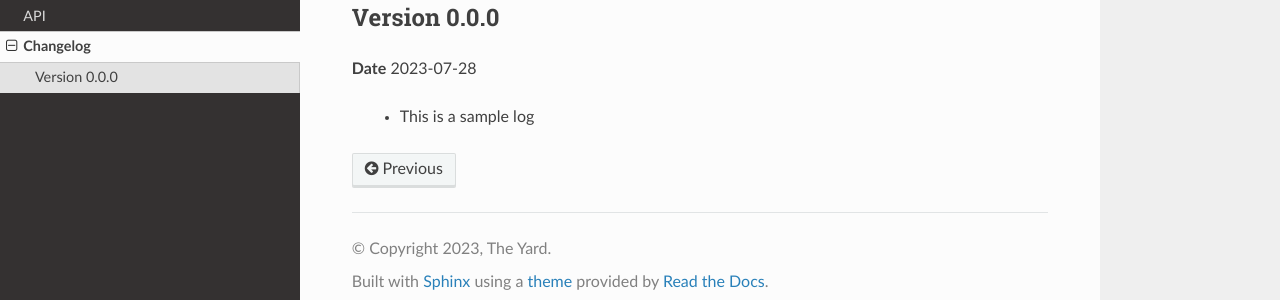
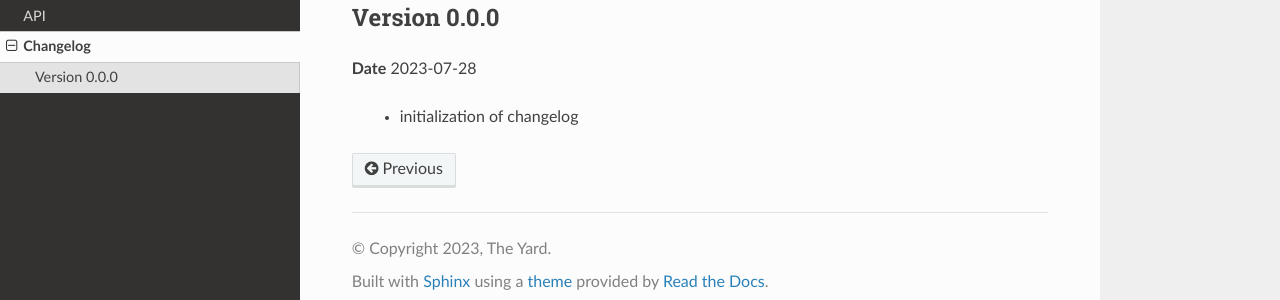
Before and after one commit to The-Yard/docs, a Sphinx documentation site: the page built from docs/source/changelog.rst, in a window 1280 px wide. Shown: the part 159-459 px from the top of the page. Built offline with Sphinx 7.4.7 and the Read the Docs theme 2.0.0, drawn with Linux system fonts in a browser that asks for light colours.

Commit message:
changed from sample msg to init

```diff
--- a/docs/source/changelog.rst
+++ b/docs/source/changelog.rst
@@ -5,4 +5,4 @@ Version 0.0.0
 ^^^^^^^^^^^^^^
 **Date** 2023-07-28
 
- - This is a sample log
+ - initialization of changelog
```
